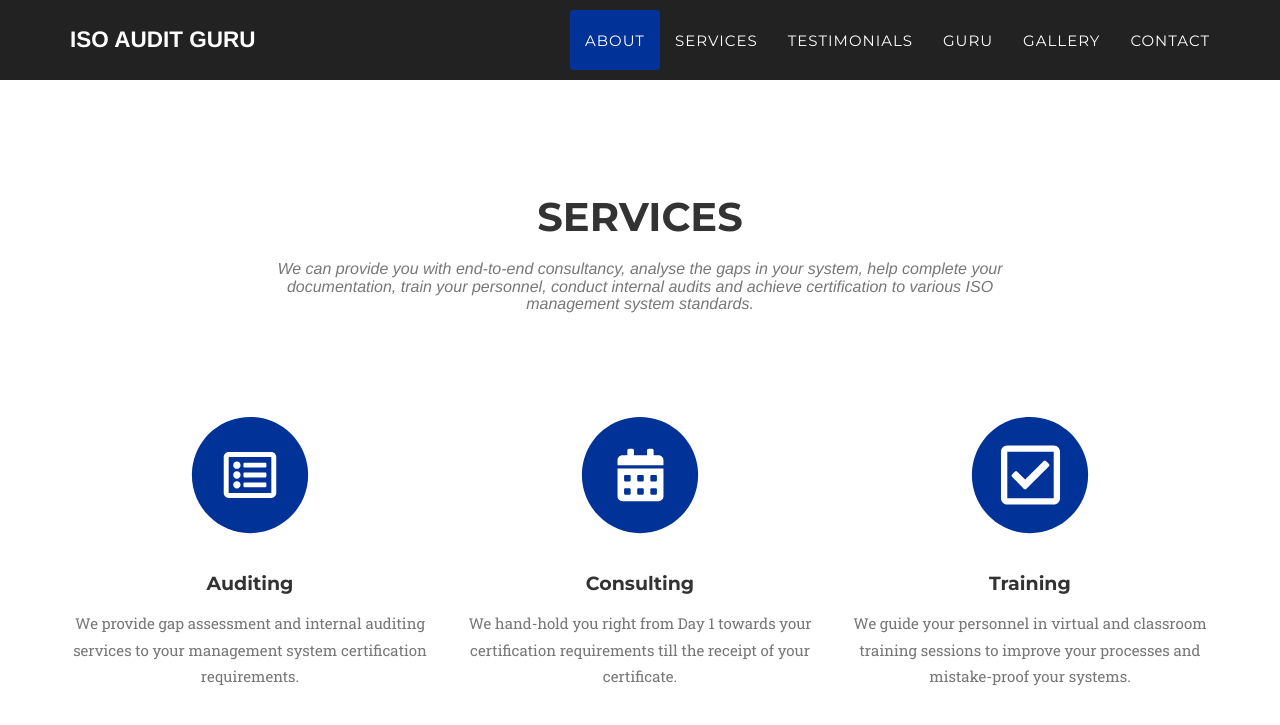
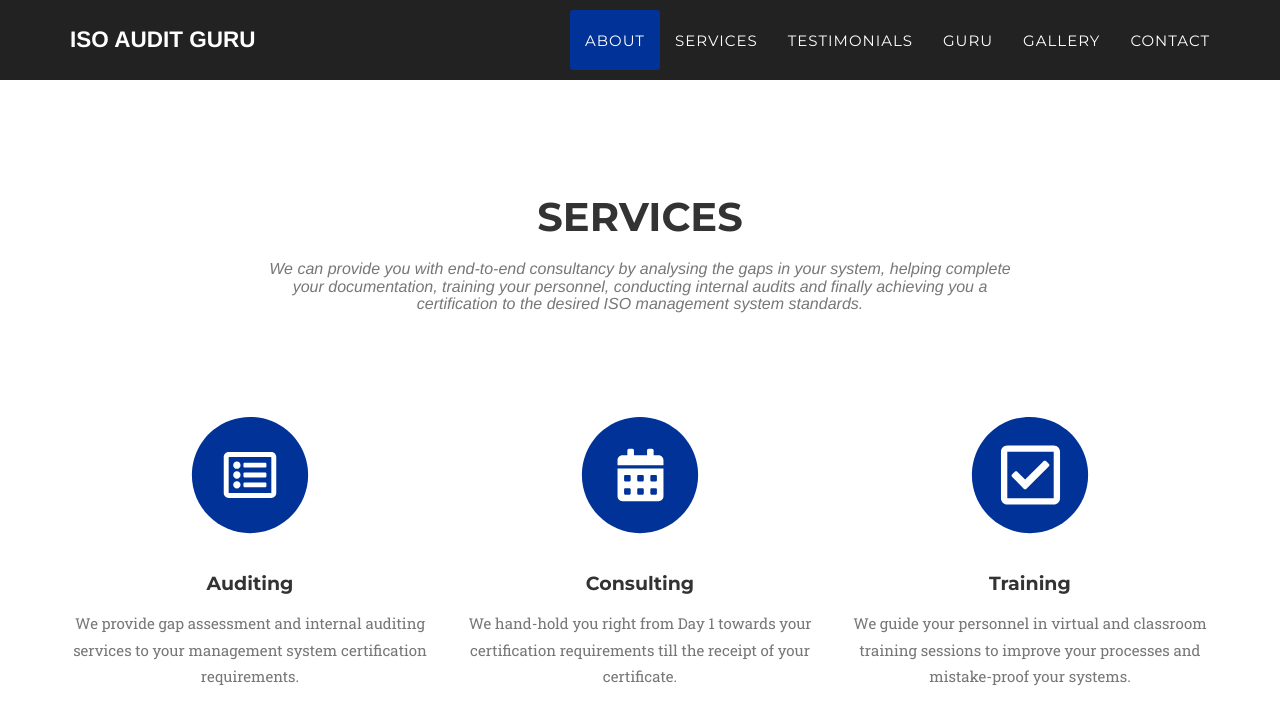
Before and after one commit to ISO-Audit-Guru/ISO-Audit-Guru.github.io, a Jekyll site: the page built from index.html, in a window 1280 px wide and 900 px high, scrolled down 2874 px. Shown: the top 725 px of the window. Built offline with Jekyll 4.4.1, drawn with Linux system fonts in a browser that asks for light colours; nearby versions of some CDN libraries; some web fonts are replaced.

Commit message:
Update services.html

```diff
--- a/_includes/services.html
+++ b/_includes/services.html
@@ -4,8 +4,8 @@
             <div class="row">
                 <div class="col-lg-offset-2 col-lg-8 text-center">
                     <h1 class="section-heading">Services</h1>
-                    <h3 class="section-subheading text-muted">We can provide you with end-to-end consultancy, analyse the gaps in your system, help complete your documentation, train your personnel, conduct internal audits and achieve certification to
-                    various ISO management system standards.</h3>
+                    <h3 class="section-subheading text-muted">We can provide you with end-to-end consultancy by analysing the gaps in your system, helping complete your documentation, training your personnel, conducting internal audits and finally achieving you a certification to
+                    the desired ISO management system standards.</h3>
                 </div>
             </div>
             <div class="row text-center">
```
